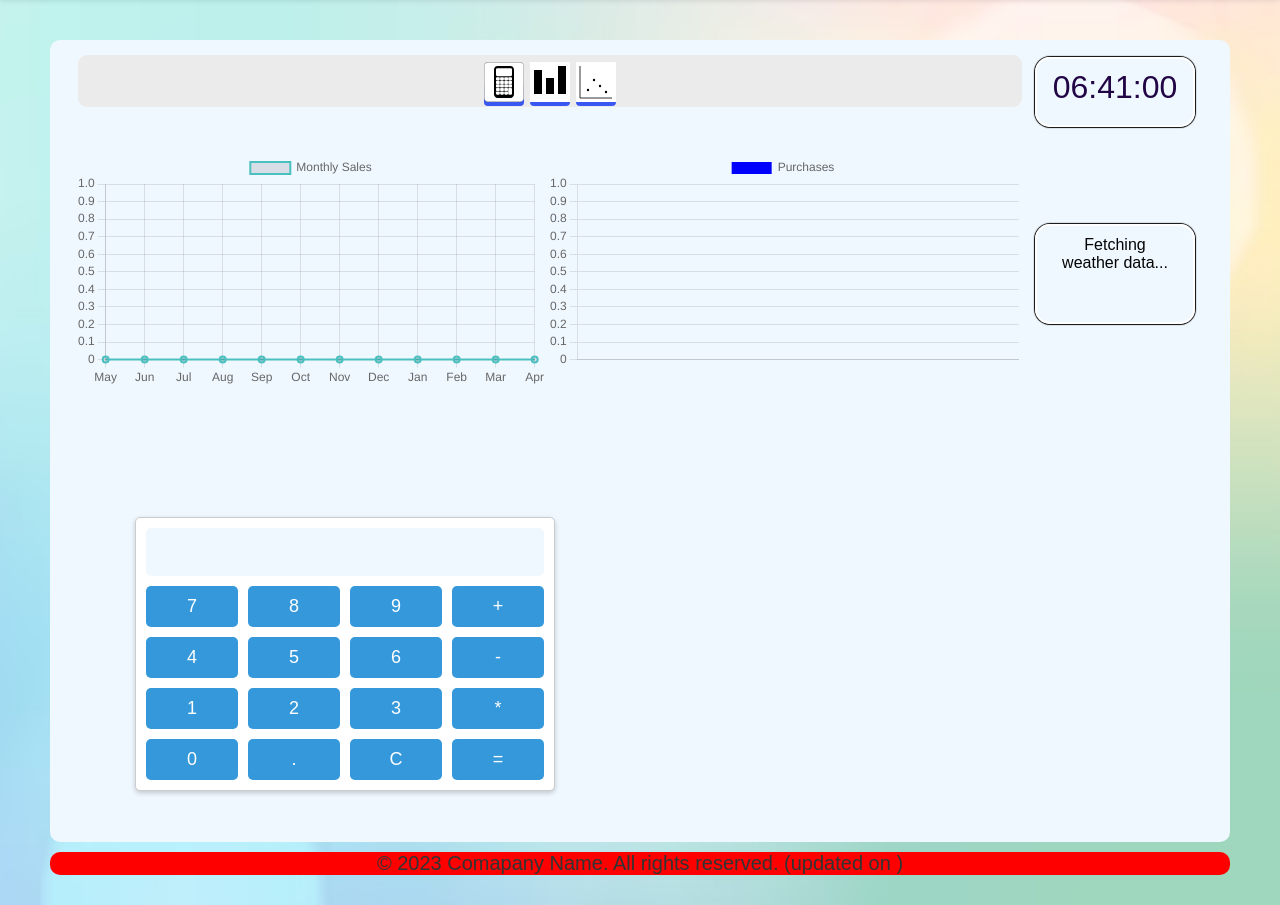
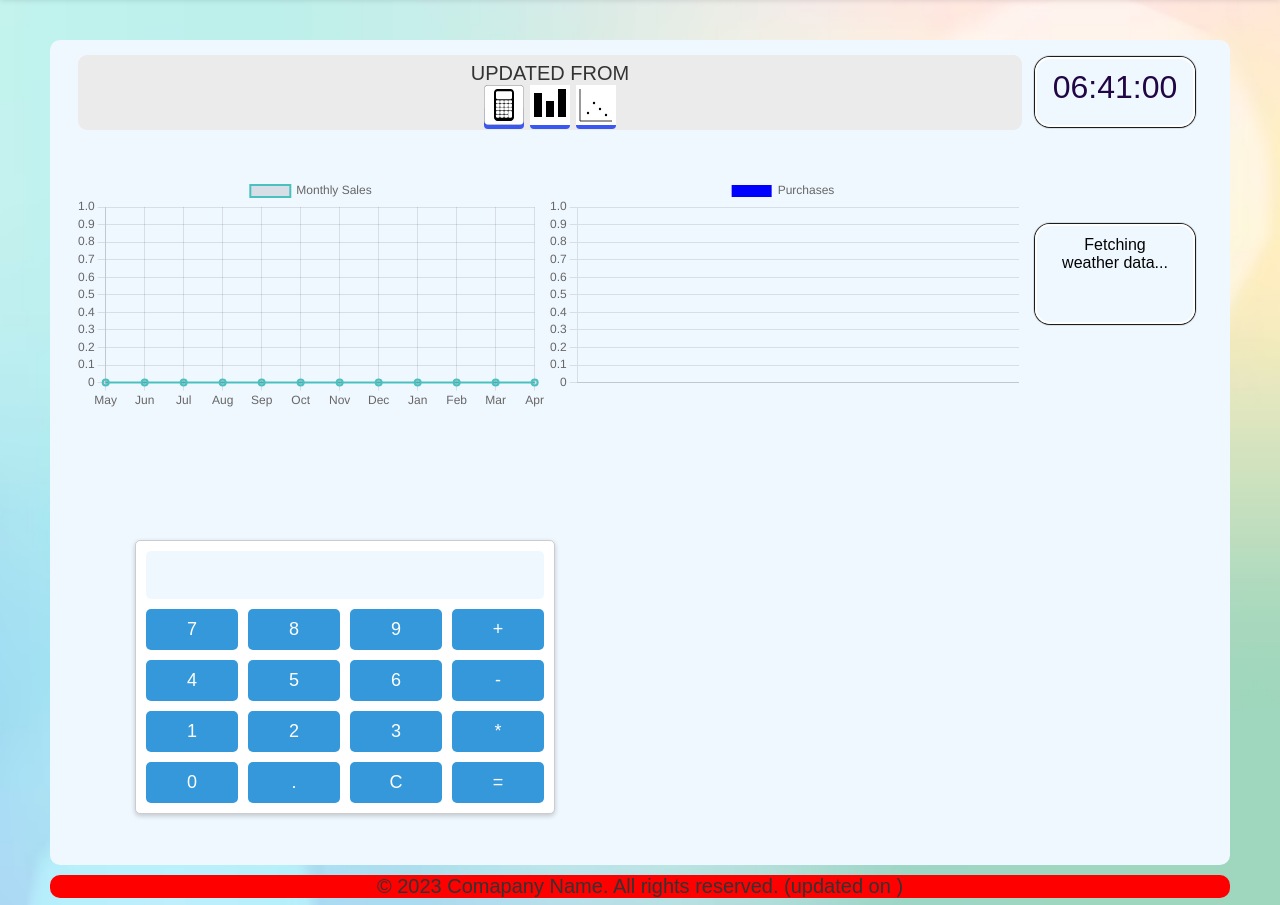
Before and after one commit to gurmindersingh5/localflaskapp, a Flask app: page / in a window 1280 px wide. Shown: the part 78-983 px from the top of the page. Run offline with Flask 3, Linux system fonts and the light colour scheme; data that the repository does not hold is empty; some libraries are stand-ins or nearby versions.

Commit message:
Update home.html

```diff
--- a/flask_pkg/templates/home.html
+++ b/flask_pkg/templates/home.html
@@ -5,6 +5,7 @@
 
 {% block content %}
 <div class="icon-holder">
+    <div>UPDATED FROM </div>
 <span id="calcElem" style="height: 42px; width: 42px; border-radius:4px; background-color:rgb(56, 87, 243); padding-top: 1px; "><img id="calc" style="height: 40px; width:40px" src="/flask_pkg/static/svg/calc_icon.svg"></span>
 <span id="graphElem" style="height: 42px; width: 42px; border-radius:4px; background-color:rgb(56, 87, 243); padding-top: 1px; "><img id="graph" style="height: 40px; width:40px" src="/flask_pkg/static/svg/bargraph_icon.svg"></span>
 <span id="bargraphElem" style="height: 42px; width: 42px; border-radius:4px; background-color:rgb(56, 87, 243); padding-top: 1px; "><img id="bargraph" style="height: 40px; width:40px" src="/flask_pkg/static/svg/graph_icon.svg"></span>
```
